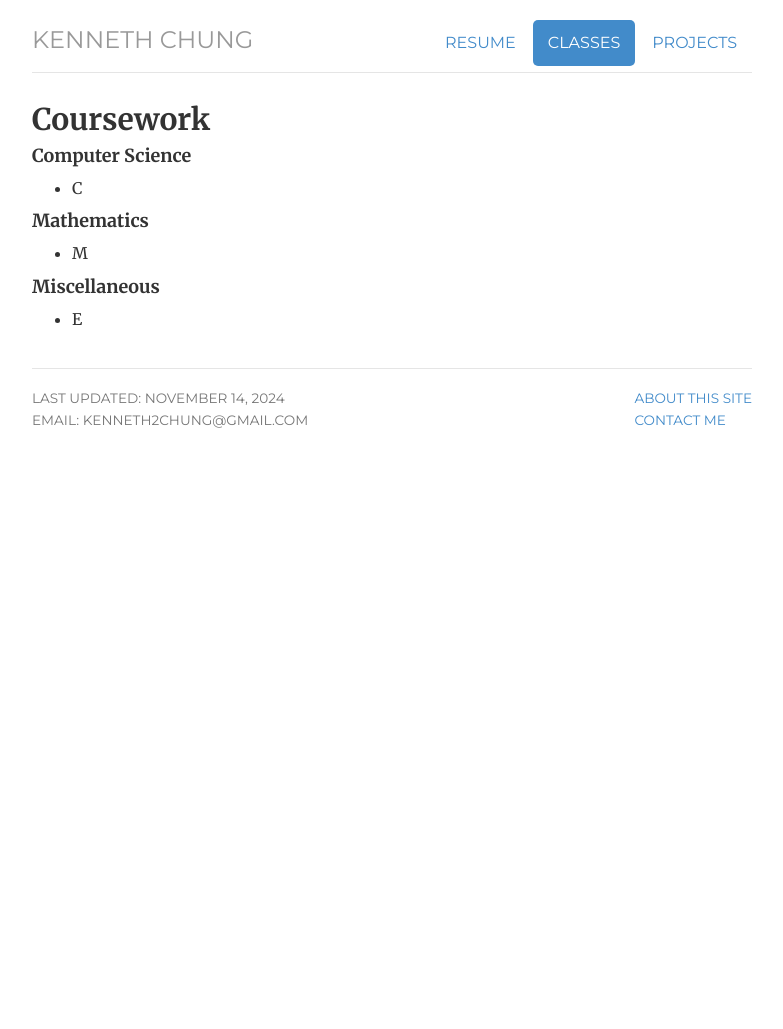
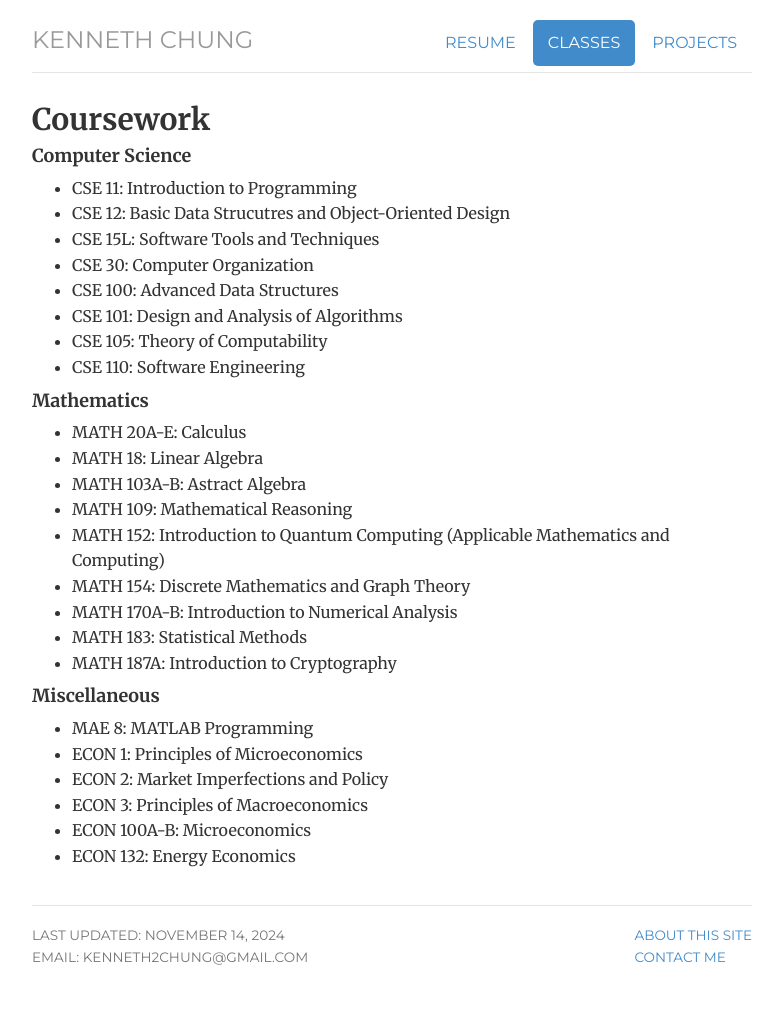
Before and after one commit to kenneth2chung/kenneth2chung.github.io, a Jekyll site: the page built from classes/index.html, in a window 1280 px wide. Shown: the whole page, without its empty margins (248-1031 px from the left). Built offline with Jekyll 4.4.1, drawn with Linux system fonts in a browser that asks for light colours; before the commit the page ends 900 px from its top, so only the background shows below that.

Commit message:
added classes, resume; cleaned up home page

```diff
--- a/_includes/header.html
+++ b/_includes/header.html
@@ -1,6 +1,6 @@
 <div class="header">
 	<ul class="nav nav-pills pull-right">
-		<li><a href="/files/Tyler_King_resume_SWE.pdf" title="Resume">Resume</a></li>
+		<li><a href="/files/Kenneth Chung Resume.pdf" title="Resume">Resume</a></li>
 		<li class="{{ page.classes }}"><a href="/classes">Classes</a></li>
 		<li class="{{ page.projects }}"><a href="/projects">Projects</a></li>
 	</ul>
--- a/classes/index.html
+++ b/classes/index.html
@@ -13,15 +13,35 @@ description: Kenneth Chung Classes
 
 <h4> Computer Science </h4>
 <ul>
-	<li> C
+	<li> CSE 11: Introduction to Programming
+	<li> CSE 12: Basic Data Strucutres and Object-Oriented Design
+	<li> CSE 15L: Software Tools and Techniques
+	<li> CSE 30: Computer Organization
+	<li> CSE 100: Advanced Data Structures
+	<li> CSE 101: Design and Analysis of Algorithms
+	<li> CSE 105: Theory of Computability
+	<li> CSE 110: Software Engineering
 </ul>
 
 <h4> Mathematics </h4>
 <ul>
-	<li> M
+	<li> MATH 20A-E: Calculus
+	<li> MATH 18: Linear Algebra
+	<li> MATH 103A-B: Astract Algebra
+	<li> MATH 109: Mathematical Reasoning
+	<li> MATH 152: Introduction to Quantum Computing (Applicable Mathematics and Computing)
+	<li> MATH 154: Discrete Mathematics and Graph Theory
+	<li> MATH 170A-B: Introduction to Numerical Analysis
+	<li> MATH 183: Statistical Methods
+	<li> MATH 187A: Introduction to Cryptography
 </ul>
 
 <h4> Miscellaneous </h4>
 <ul>
-	<li> E
+	<li> MAE 8: MATLAB Programming
+	<li> ECON 1: Principles of Microeconomics
+	<li> ECON 2: Market Imperfections and Policy
+	<li> ECON 3: Principles of Macroeconomics
+	<li> ECON 100A-B: Microeconomics
+	<li> ECON 132: Energy Economics
 </ul>
--- a/index.html
+++ b/index.html
@@ -25,6 +25,7 @@ description: Kenneth Chung, Aspiring Software Engineer
 	<p class="lead"><b>About Me</b></p>
 	<p> My name is <b>Kenneth Chung</b>, and I am an aspiring software engineer. I have recently graduated from University of California, San Diego with a BS in Mathematics-Computer Science.
 
+	<!--
 	<p> My current and past work includes: </p>
 	<ul style="margin-top: 0;">
 		<li>
@@ -32,7 +33,7 @@ description: Kenneth Chung, Aspiring Software Engineer
 
 	<p>
 		I've additionally
-	</p>
+	</p>-->
 
 	<p> <a href="mailto:kenneth2chung@gmail.com?subject=subject text">[Email]</a> <a href="https://www.linkedin.com/in/kenneth-chung-594262235/">[Linkedin]</a> <a href="https://github.com/kjc-123">[Github]</a> </p>
 	</div>
--- a/projects/index.html
+++ b/projects/index.html
@@ -8,5 +8,5 @@ projects: active
 description: Personal Projects of Kenneth Chung
 ---
 <div class = "all-projects">
-	(Nothing here yet)
+	(Nothing yet!)
 </div>
```
Also changed, not shown: 1 other file.
